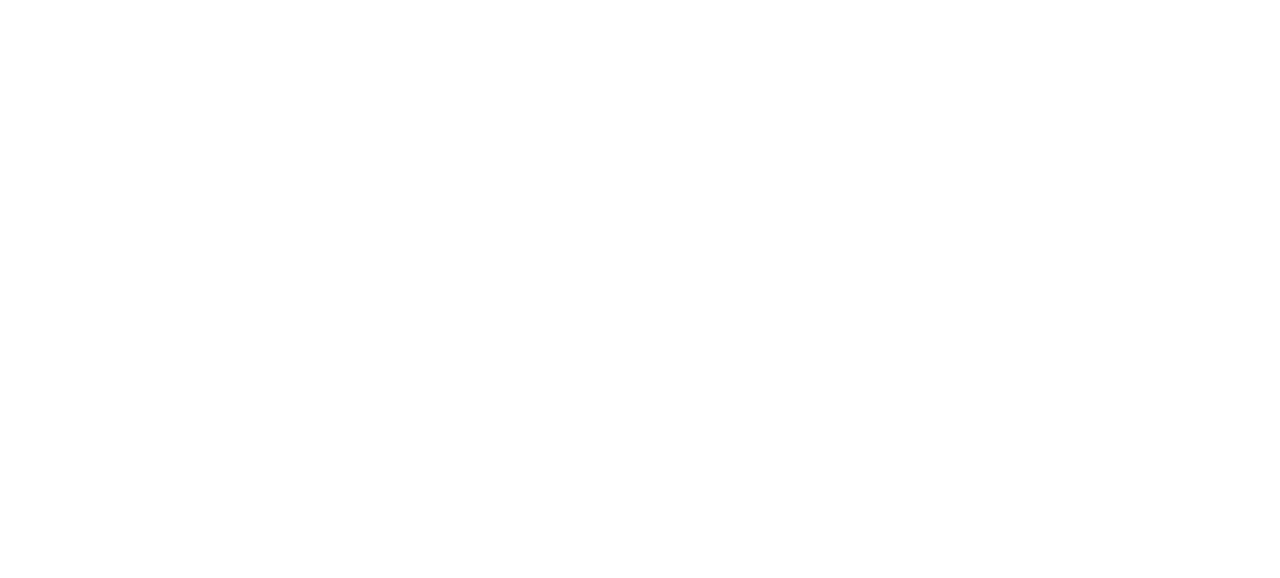
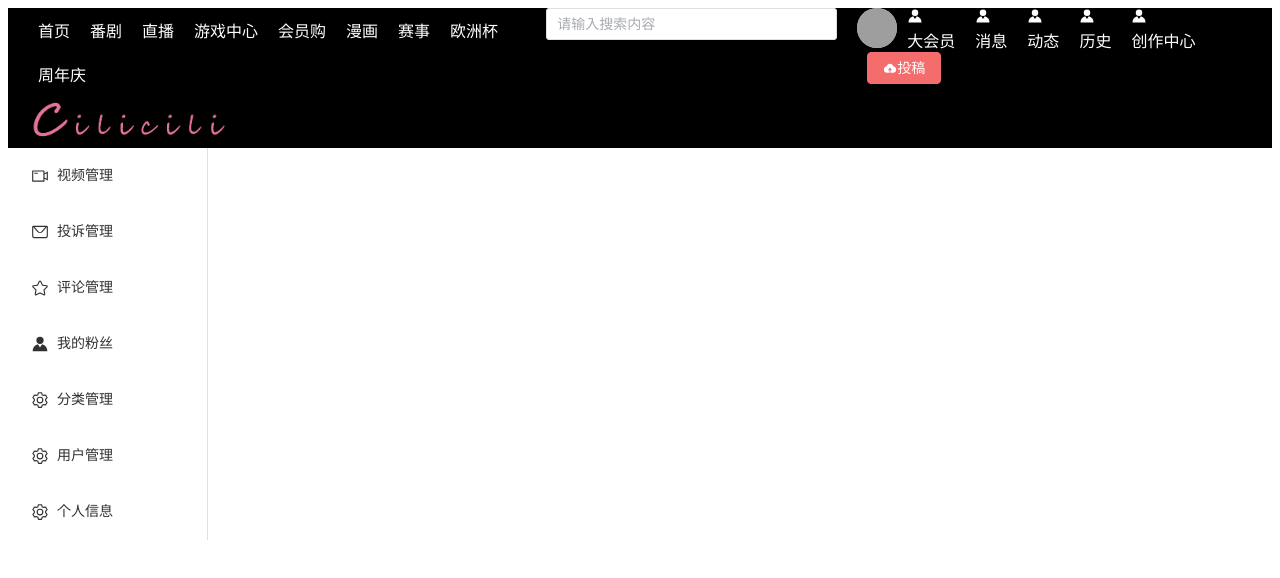
Before and after one commit to NONAME00X/svsp-vue, a Vue app: page /adminPersonal in a window 1280 px wide. Before the commit this address had no page. Shown: the top 578 px of the page. Built offline with nearby package versions, Linux system fonts and the light colour scheme; grey boxes are pictures that could not be loaded.

Commit message:
获取用户角色信息

```diff
--- a/src/components/Header.vue
+++ b/src/components/Header.vue
@@ -153,7 +153,14 @@
       // 如果user有数据说明登录过了,否则没有
       if(user){
         // 登录了  跳转到个人后台页面
-        this.$router.push("/upPersonal")
+        // 判断当前用户是管理员还是up主
+        user = JSON.parse(user)
+        //
+        if(user.role == 'up'){
+          this.$router.push("/upPersonal")
+        }else{
+          this.$router.push("/adminPersonal")
+        }
       }else{
         // 没登录
         this.dialogVisible = true
--- a/src/router/index.js
+++ b/src/router/index.js
@@ -37,6 +37,12 @@
           component: () => import('../views/up/AddVideo.vue')
         }
       ]
+    },
+    {
+      path: '/adminPersonal',  // 动态路由：可以用来传参  id：变量名
+      name: 'adminPersonal',
+      // 路由懒加载：需要时再加载，不是提前就加载好
+      component: () => import('../views/admin/AdminPersonal.vue')
     }
   ]
 })
--- /dev/null
+++ b/src/views/admin/AdminPersonal.vue
@@ -0,0 +1,56 @@
+<template>
+  <div>
+    <el-container style="">
+      <el-header style="height: 140px;background-color:black;">
+        <Header></Header>
+      </el-header>
+      <el-container style="">
+        <el-aside width="200px" style="height: 600px;">
+          <!-- 菜单 -->
+          <el-scrollbar>
+            <el-menu >
+              <el-menu-item index="1" @click="$router.push('/upPersonal/videoManage')">
+                <el-icon><VideoCamera/></el-icon>
+                视频管理</el-menu-item>
+              <el-menu-item index="2" @click="$router.push('/upPersonal/message')">
+                <el-icon><Message/></el-icon>
+                投诉管理</el-menu-item>
+              <el-menu-item index="3">
+                <el-icon><Star/></el-icon>
+                评论管理</el-menu-item>
+              <el-menu-item index="4">
+                <el-icon><Avatar/></el-icon>
+                我的粉丝</el-menu-item>
+              <el-menu-item index="5">
+                <el-icon><Setting/></el-icon>
+                分类管理</el-menu-item>
+              <el-menu-item index="6">
+                <el-icon><Setting/></el-icon>
+                用户管理</el-menu-item>
+              <el-menu-item index="7">
+                <el-icon><Setting/></el-icon>
+                个人信息</el-menu-item>
+            </el-menu>
+          </el-scrollbar>
+
+        </el-aside>
+        <el-main style="">
+          <!-- 二级路由view：切换页面中的部分内容（独立的页面） -->
+          <RouterView/>
+        </el-main>
+      </el-container>
+    </el-container>
+  </div>
+</template>
+<script>
+import Header from '../../components/Header.vue'
+import { RouterLink, RouterView } from 'vue-router'
+export default{
+  components:{
+    Header
+  }
+}
+</script>
+<style scoped>
+
+</style>
```
